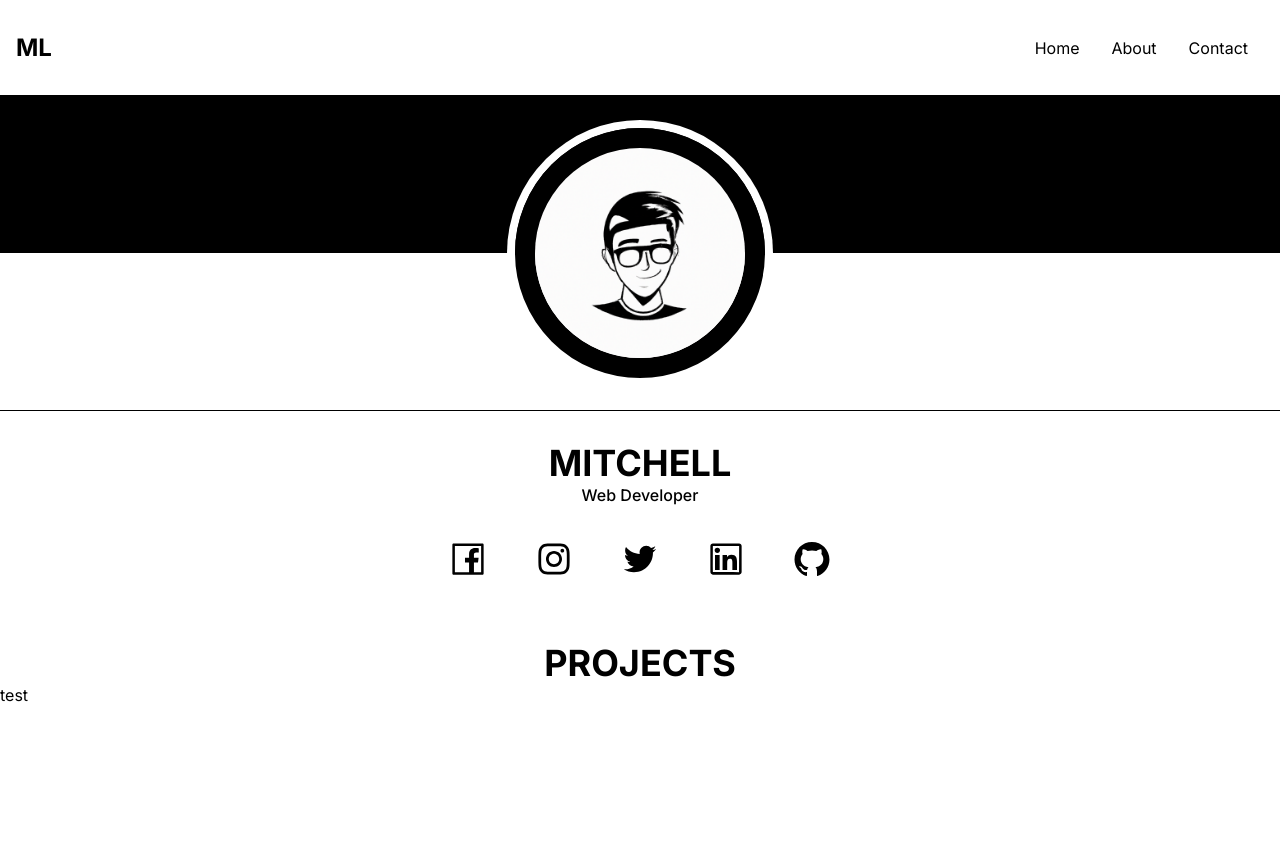
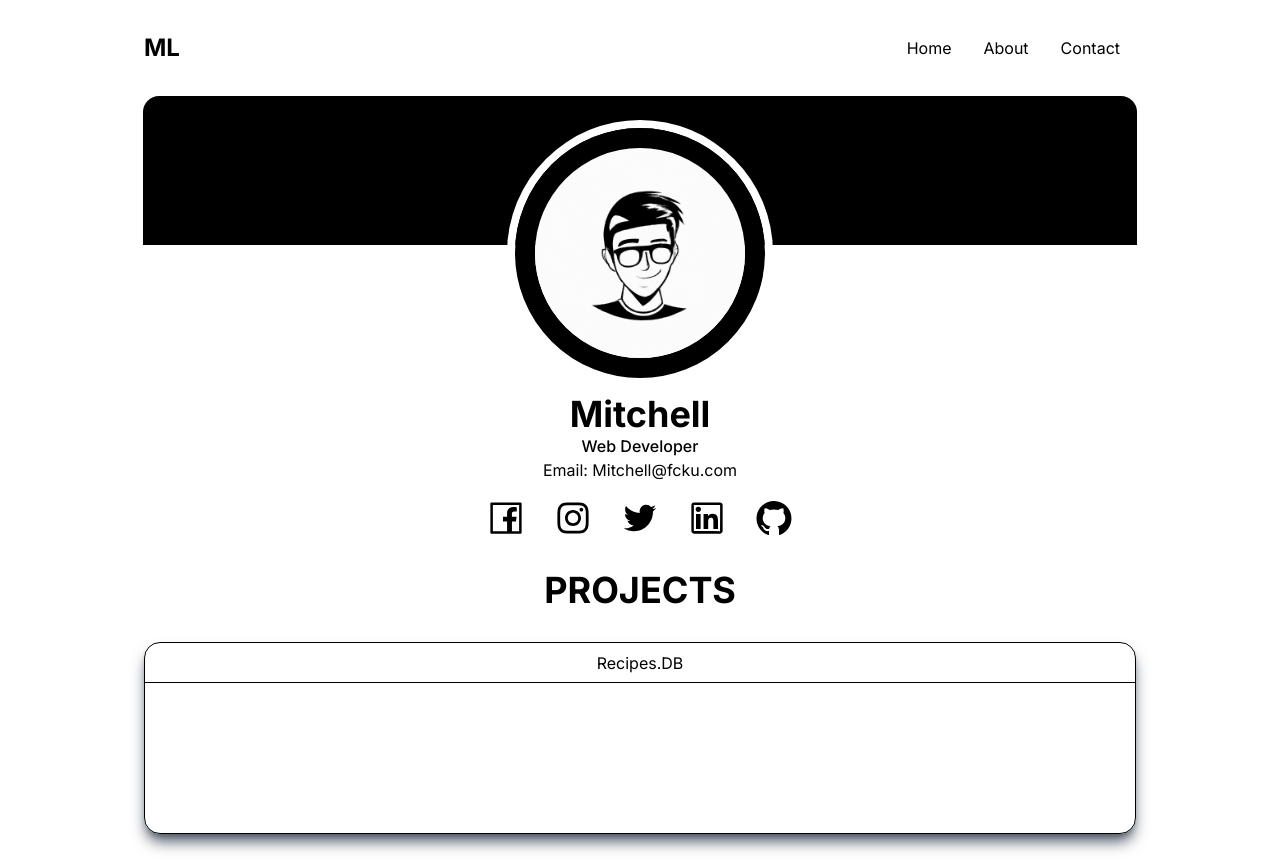
Before and after one commit to keepsixok/portfolio, a Next.js app: page / in a window 1280 px wide. Before the commit the page ends 800 px from the top, so only its background shows below. Built offline with nearby package versions, Linux system fonts and the light colour scheme.

Commit message:
update projects

```diff
--- a/app/components/Avatar.jsx
+++ b/app/components/Avatar.jsx
@@ -6,7 +6,7 @@ const roboto = Roboto({weight:'300', subsets:['latin']})
 const Avatar = () => {
 
   return (
-    <div className='flex-row w-full border-b py-8 border-black text-center bg-gradient-to-b from-black from-50% to-50%'>
+    <div className='flex-row  pt-8 pb-4 w-[97%]  mx-auto rounded-t-2xl text-center bg-gradient-to-b from-black from-50% to-50%'>
         <Image className='rounded-full border-[20px] border-black ring-8 ring-white mx-auto' src="/avatar.png" width={250} height={250} alt="avatar" />
     </div>
 
--- a/app/components/Hero.jsx
+++ b/app/components/Hero.jsx
@@ -3,10 +3,11 @@ import { AiOutlineFacebook, AiOutlineGithub, AiOutlineInstagram, AiOutlineLinked
 const Hero = () => {
   return (
     <div className='text-center'>
-        <div id='name-card-title' className='text-center pt-8 font-bold'>
-            <h1 className=' text-4xl uppercase'>Mitchell</h1>
+        <div id='name-card-title' className='text-center'>
+            <h1 className='font-bold text-4xl '>Mitchell</h1>
             <h1 className='font-medium'>Web Developer</h1>
-            <div className='flex w-[60%] mx-auto justify-between items-center py-8 md:w-[30%]'>
+            <h1 className='pb-4'>Email: Mitchell@fcku.com</h1>
+            <div className='flex w-[50%] mx-auto justify-between items-center md:w-[30%]'>
                  <a href=""><AiOutlineFacebook  size={40} /></a>
                  <a href=""><AiOutlineInstagram size={40} /></a>
                  <a href=""><AiOutlineTwitter size={40} /></a>
--- a/app/components/Nav.jsx
+++ b/app/components/Nav.jsx
@@ -10,7 +10,7 @@ const Nav = () => {
 
   return (
 
-    <div id="nav-container" className='flex items-center justify-between w-full h-24 border-b border-black px-4'>
+    <div id="nav-container" className='flex items-center  mx-auto justify-between w-full h-24 px-4 md:w-[768px] lg:w-[1024px]'>
 
 
     {/* Title / Logo */}
--- a/app/components/Projects.jsx
+++ b/app/components/Projects.jsx
@@ -1,8 +1,23 @@
 import React from 'react'
-
 const Projects = () => {
   return (
-    <h1>test</h1>
+
+    <div className='flex flex-wrap justify-center w-full px-4'>
+
+       <div className='flex w-full h-48 border border-black rounded-2xl mt-8 mb-8 shadow-lg shadow-gray-600'>
+
+
+        <div className='flex justify-center items-center mx-auto p-4 border-b border-black h-10 w-full'>
+          <h1>Recipes.DB</h1>
+        </div>
+      </div>
+
+     </div>
+
+
+
+
+
   )
 
 }
--- a/app/layout.js
+++ b/app/layout.js
@@ -12,7 +12,7 @@ export const metadata = {
 export default function RootLayout({ children }) {
   return (
     <html lang="en">
-      <body className={inter.className}>
+      <body className={inter.className }>
       <Nav />
       {children}
       </body>
--- a/app/page.js
+++ b/app/page.js
@@ -4,7 +4,7 @@ import Projects from './components/Projects'
 
 export default function Home() {
   return (
-    <div>
+    <div className='w-full mx-auto md:w-[768px] lg:w-[1024px]'>
       <Avatar />
       <Hero />
       <Projects />
--- a/package.json
+++ b/package.json
@@ -12,6 +12,7 @@
     "autoprefixer": "10.4.15",
     "eslint": "8.48.0",
     "eslint-config-next": "13.4.19",
+    "framer-motion": "^10.16.4",
     "next": "13.4.19",
     "postcss": "8.4.29",
     "react": "18.2.0",
```
Also changed, not shown: 1 other file (tests, documents, lock files or other folders).
